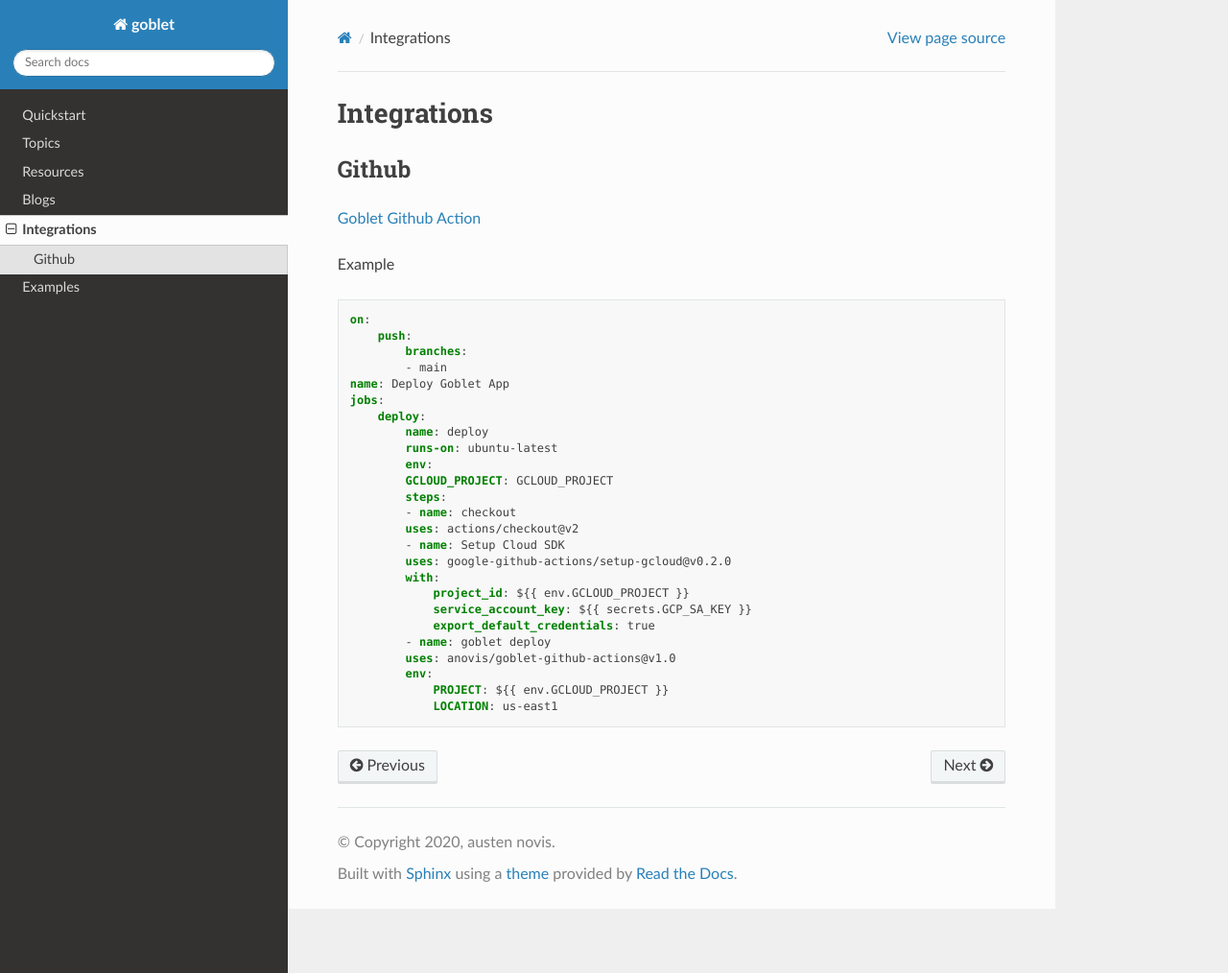
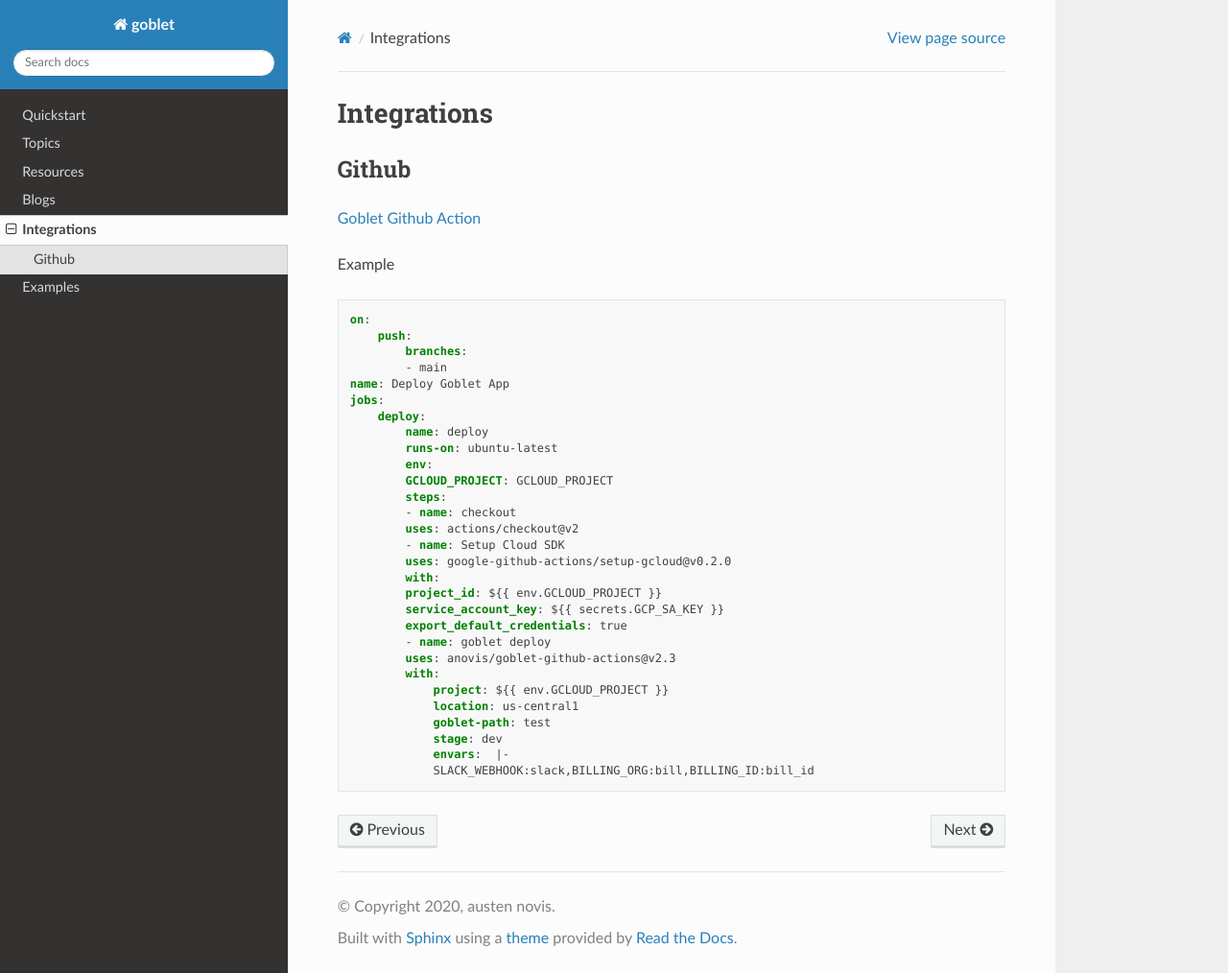
Before and after one commit to goblet/goblet, a Sphinx documentation site: the page built from docs/source/integrations.rst, in a window 1280 px wide and 1014 px high. Shown: the whole window at 96% size. Built offline with Sphinx 7.4.7 and the Read the Docs theme 2.0.0, drawn with Linux system fonts in a browser that asks for light colours.

```diff
--- a/docs/source/integrations.rst
+++ b/docs/source/integrations.rst
@@ -28,11 +28,15 @@
             - name: Setup Cloud SDK
             uses: google-github-actions/setup-gcloud@v0.2.0
             with:
-                project_id: ${{ env.GCLOUD_PROJECT }}
-                service_account_key: ${{ secrets.GCP_SA_KEY }}
-                export_default_credentials: true
+            project_id: ${{ env.GCLOUD_PROJECT }}
+            service_account_key: ${{ secrets.GCP_SA_KEY }}
+            export_default_credentials: true
             - name: goblet deploy
-            uses: anovis/goblet-github-actions@v1.0
-            env:
-                PROJECT: ${{ env.GCLOUD_PROJECT }}
-                LOCATION: us-east1
+            uses: anovis/goblet-github-actions@v2.3
+            with:
+                project: ${{ env.GCLOUD_PROJECT }}
+                location: us-central1
+                goblet-path: test
+                stage: dev
+                envars:  |-
+                SLACK_WEBHOOK:slack,BILLING_ORG:bill,BILLING_ID:bill_id
```
Also changed, not shown: 3 other files.
